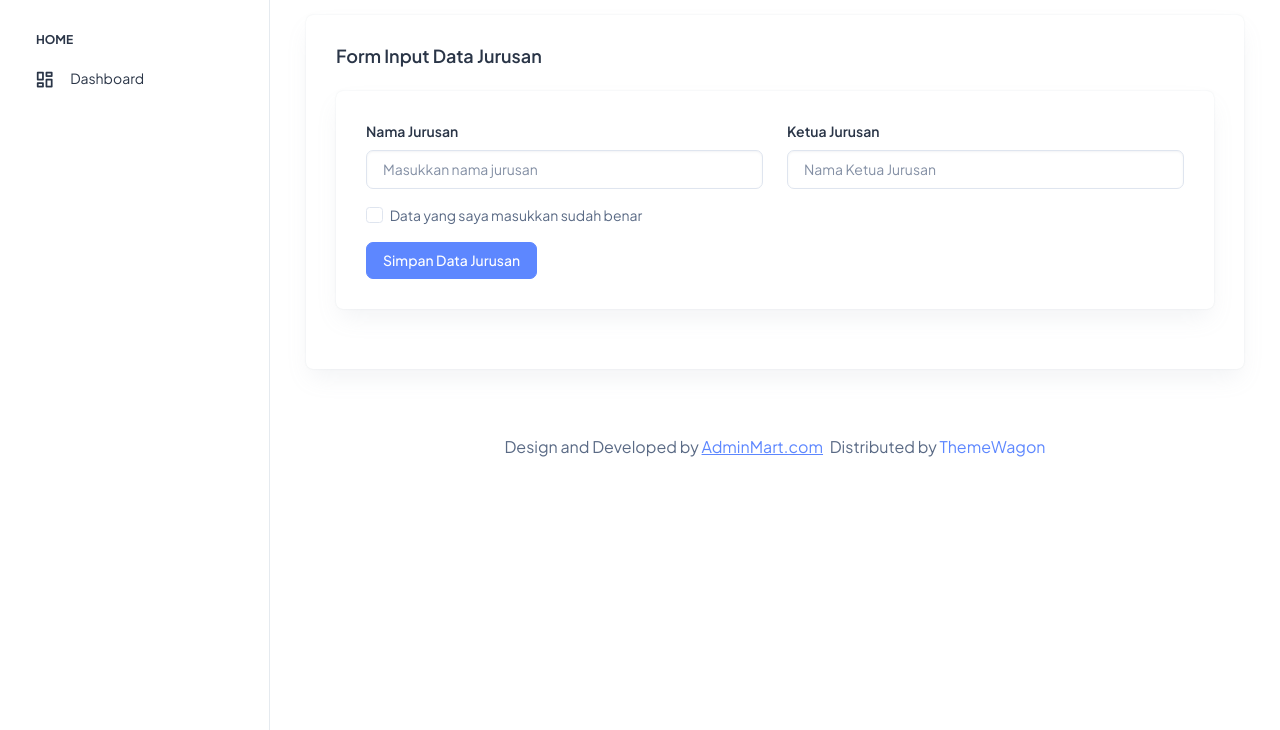
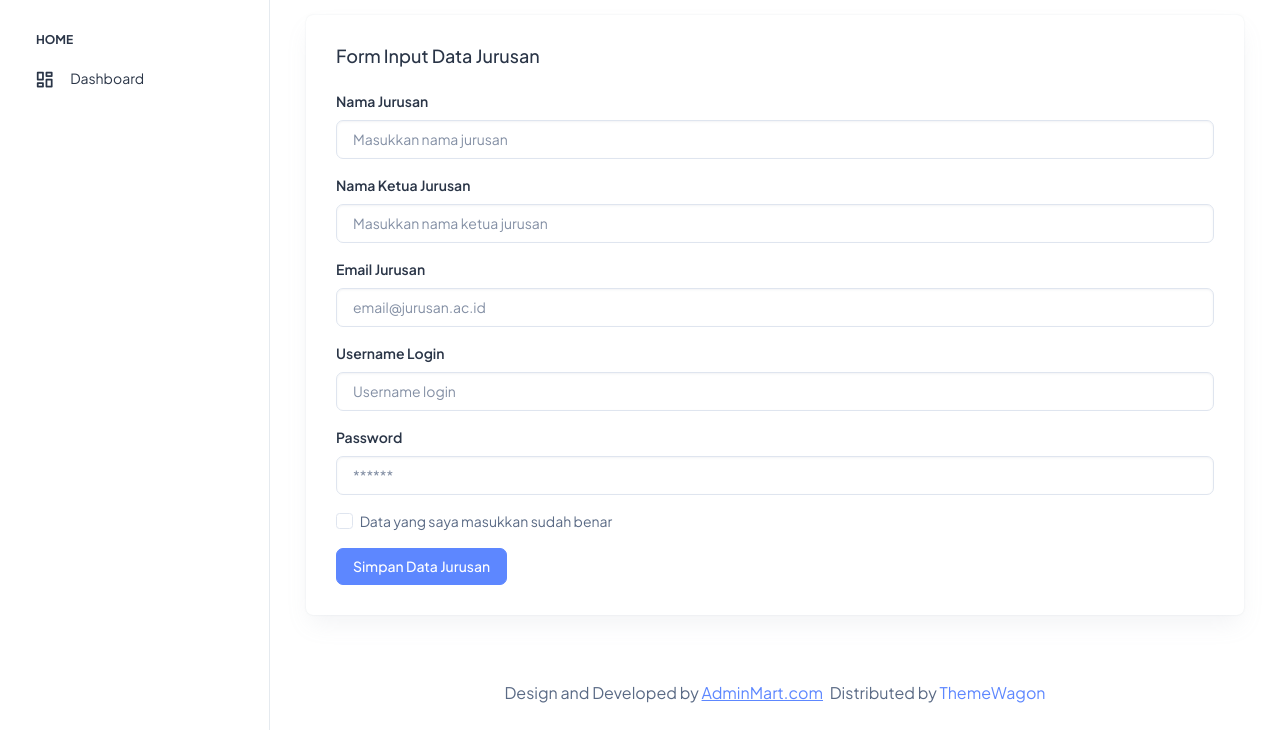
Before and after one commit to ranz0910/siTEMA, a PHP site: page /siTEMA/index.php?page=form_tambah_jurusan in a window 1280 px wide. Shown: the part 70-800 px from the top of the page. Run offline with PHP 8.4, Linux system fonts and the light colour scheme; a user stored in the database is signed in.

Commit message:
tambahan html jurusan

```diff
--- a/layout/form/form_tambah_jurusan.php
+++ b/layout/form/form_tambah_jurusan.php
@@ -1,30 +1,41 @@
+
 <div class="container-fluid">
   <div class="card">
-    <div class="card-body">
-      <h5 class="card-title fw-semibold mb-4">Form Input Data Jurusan</h5>
-      <div class="card">
         <div class="card-body">
-            <form action="process/jurusan/TambahJurusan.php" method="POST">
-            <div class="row">
-              <div class="col-md-6 mb-3">
-                <label for="namaJurusan" class="form-label">Nama Jurusan</label>
-                <input type="text" name="nama_jurusan" class="form-control" id="namaJurusan" placeholder="Masukkan nama jurusan" required>
-              </div>
-              <div class="col-md-6 mb-3">
-                <label for="ketuaJurusan" class="form-label">Ketua Jurusan</label>
-                <input type="text" name="ketua_jurusan" class="form-control" id="ketuaJurusan" placeholder="Nama Ketua Jurusan" required>
-              </div>
-            </div>
+            <h5 class="card-title mb-4">Form Input Data Jurusan</h5>
+            <form action="process/login/jurusan/TambahJurusan.php" method="POST">
+                <div class="mb-3">
+                    <label for="nama_jurusan" class="form-label">Nama Jurusan</label>
+                    <input type="text" class="form-control" id="nama_jurusan" name="nama_jurusan" placeholder="Masukkan nama jurusan" required>
+                </div>
 
-            <div class="mb-3 form-check">
-              <input type="checkbox" class="form-check-input" id="confirmCheck" required>
-              <label class="form-check-label" for="confirmCheck">Data yang saya masukkan sudah benar</label>
-            </div>
-            <button type="submit" name="submit_jurusan" class="btn btn-primary">Simpan Data Jurusan</button>
-          </form>
+                <div class="mb-3">
+                    <label for="ketua_jurusan" class="form-label">Nama Ketua Jurusan</label>
+                    <input type="text" class="form-control" id="ketua_jurusan" name="ketua_jurusan" placeholder="Masukkan nama ketua jurusan" required>
+                </div>
+
+                <div class="mb-3">
+                    <label for="email_jurusan" class="form-label">Email Jurusan</label>
+                    <input type="email" class="form-control" id="email_jurusan" name="email_jurusan" placeholder="email@jurusan.ac.id" required>
+                </div>
+
+                <div class="mb-3">
+                    <label for="username" class="form-label">Username Login</label>
+                    <input type="text" class="form-control" id="username" name="username" placeholder="Username login" required>
+                </div>
+
+                <div class="mb-3">
+                    <label for="password" class="form-label">Password</label>
+                    <input type="password" class="form-control" id="password" name="password" placeholder="******" required>
+                </div>
+
+                <div class="form-check mb-3">
+                    <input type="checkbox" class="form-check-input" id="confirm" required>
+                    <label class="form-check-label" for="confirm">Data yang saya masukkan sudah benar</label>
+                </div>
+
+                <button type="submit" name="submit_jurusan" class="btn btn-primary">Simpan Data Jurusan</button>
+            </form>
         </div>
-      </div>
-
     </div>
-  </div>
 </div>
--- a/layout/table/table_jurusan.php
+++ b/layout/table/table_jurusan.php
@@ -13,6 +13,7 @@
                 <thead class="text-dark fs-4">
                   <tr>
                     <th class="border-bottom-0"><h6 class="fw-semibold mb-0">Nama Jurusan</h6></th>
+                    <th class="border-bottom-0"><h6 class="fw-semibold mb-0">Ketua Jurusan</h6></th>
                     <th class="border-bottom-0"><h6 class="fw-semibold mb-0">Email Jurusan</h6></th>
                     <th class="border-bottom-0"><h6 class="fw-semibold mb-0">Username</h6></th>
                     <th class="border-bottom-0"><h6 class="fw-semibold mb-0">Password</h6></th>
@@ -25,6 +26,7 @@
                       <h6 class="fw-semibold mb-1">Teknik Informatika</h6>
                       <span class="fw-normal">Fakultas Teknik</span>
                     </td>
+                    <td class="border-bottom-0"><p class="mb-0 fw-normal">Mawar</p></td>
                     <td class="border-bottom-0"><p class="mb-0 fw-normal">it@kampus.id</p></td>
                     <td class="border-bottom-0"><p class="mb-0 fw-normal">admin_it</p></td>
                     <td class="border-bottom-0"><p class="mb-0 fw-normal">********</p></td>
@@ -37,6 +39,7 @@
                       <h6 class="fw-semibold mb-1">Teknik Mesin</h6>
                       <span class="fw-normal">Fakultas Teknik</span>
                     </td>
+                    <td class="border-bottom-0"><p class="mb-0 fw-normal">Nadin</p></td>
                     <td class="border-bottom-0"><p class="mb-0 fw-normal">mesin@kampus.id</p></td>
                     <td class="border-bottom-0"><p class="mb-0 fw-normal">admin_mesin</p></td>
                     <td class="border-bottom-0"><p class="mb-0 fw-normal">********</p></td>
@@ -49,6 +52,7 @@
                       <h6 class="fw-semibold mb-1">Teknik Listrik</h6>
                       <span class="fw-normal">Fakultas Teknik</span>
                     </td>
+                    <td class="border-bottom-0"><p class="mb-0 fw-normal">Budi</p></td>
                     <td class="border-bottom-0"><p class="mb-0 fw-normal">listrik@kampus.id</p></td>
                     <td class="border-bottom-0"><p class="mb-0 fw-normal">admin_listrik</p></td>
                     <td class="border-bottom-0"><p class="mb-0 fw-normal">********</p></td>
```
Also changed, not shown: process/login/jurusan/TambahJurusan.php (+6 -2 lines), process/pengajuan_magang/magang.php (+23 -21 lines).
